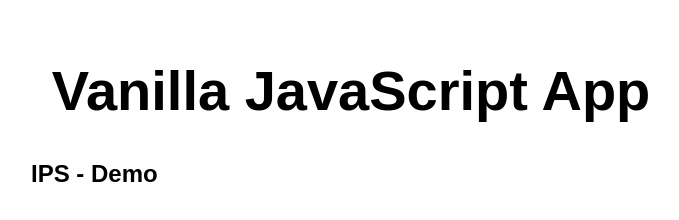
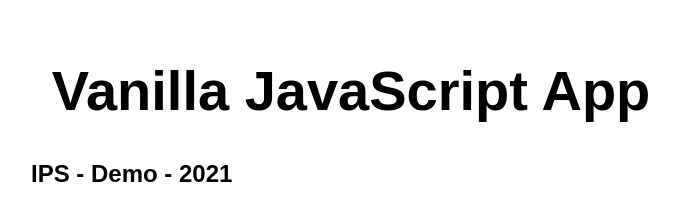
Before and after one commit to flavioperez/my-first-static-web-app, a plain HTML site: page src/index.html in a window 1280 px wide. Shown: the whole page, without its empty margins (289-968 px from the left). Drawn offline with Linux system fonts and the light colour scheme.

Commit message:
Added year.

```diff
--- a/src/index.html
+++ b/src/index.html
@@ -11,7 +11,7 @@
 <body>
   <main>
     <h1>Vanilla JavaScript App</h1>
-    <h2>IPS - Demo</h2>
+    <h2>IPS - Demo - 2021</h2>
   </main>
 </body>
 
```
